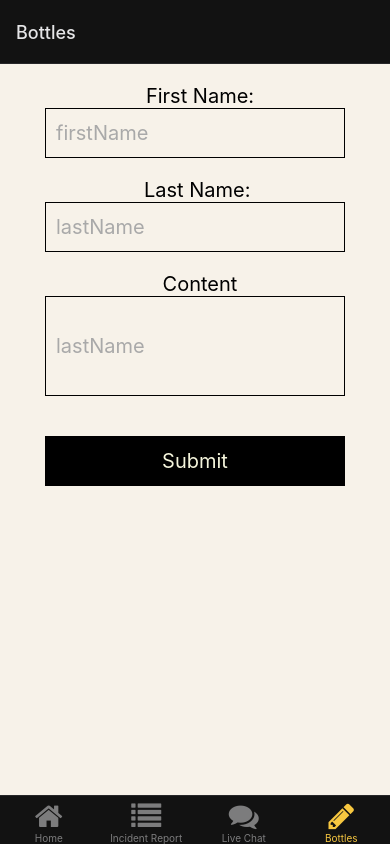
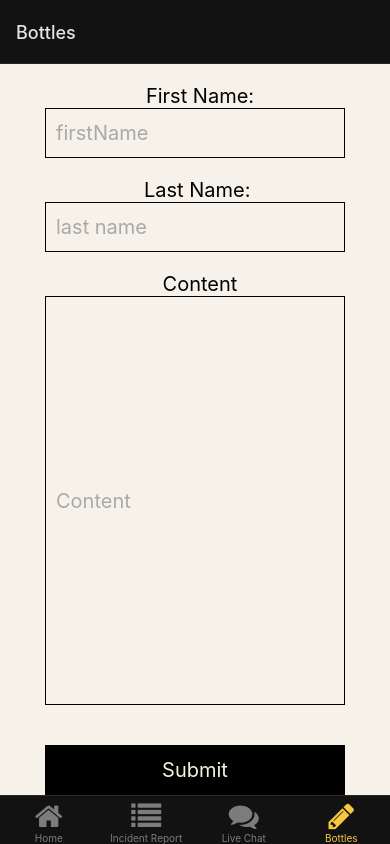
Before and after one commit to ZhouJas/campusafe-fe, a React Native app: screen /TabFour in a window 390 px wide. Built offline with nearby package versions, Linux system fonts and the light colour scheme; what expo-linking would draw is missing.

Commit message:
placeholder

```diff
--- a/screens/TabFourScreen.tsx
+++ b/screens/TabFourScreen.tsx
@@ -25,6 +25,7 @@ export default function TabfourScreen() {
             onBlur={onBlur}
             onChangeText={onChange}
             value={value}
+            placeholder="first name"
           />
         )}
         name="firstName"
@@ -45,10 +46,11 @@ export default function TabfourScreen() {
             onBlur={onBlur}
             onChangeText={onChange}
             value={value}
+            placeholder="last name"
           />
         )}
         name="lastName"
-        defaultValue="lastName"
+        defaultValue=""
       />
 
 <Text style={styles.title}>Content</Text>
@@ -64,10 +66,11 @@ export default function TabfourScreen() {
             onBlur={onBlur}
             onChangeText={onChange}
             value={value}
+            placeholder="Content"
           />
         )}
         name="lastName"
-        defaultValue="lastName"
+        defaultValue=""
       />
 
       <TouchableOpacity onPress={handleSubmit(onSubmit)} style={styles.submit}>
@@ -120,10 +123,11 @@ const styles = StyleSheet.create({
     color: 'beige'
   },
   content: {
+    flex: 1,
+
     fontSize: 20,
     color: 'darkgrey',
-    alignItems: 'flex-start',
-    justifyContent: 'flex-start',
+    flexWrap: 'wrap',
     borderColor: 'black',
     borderWidth: 1,
     marginBottom: 40,
```
